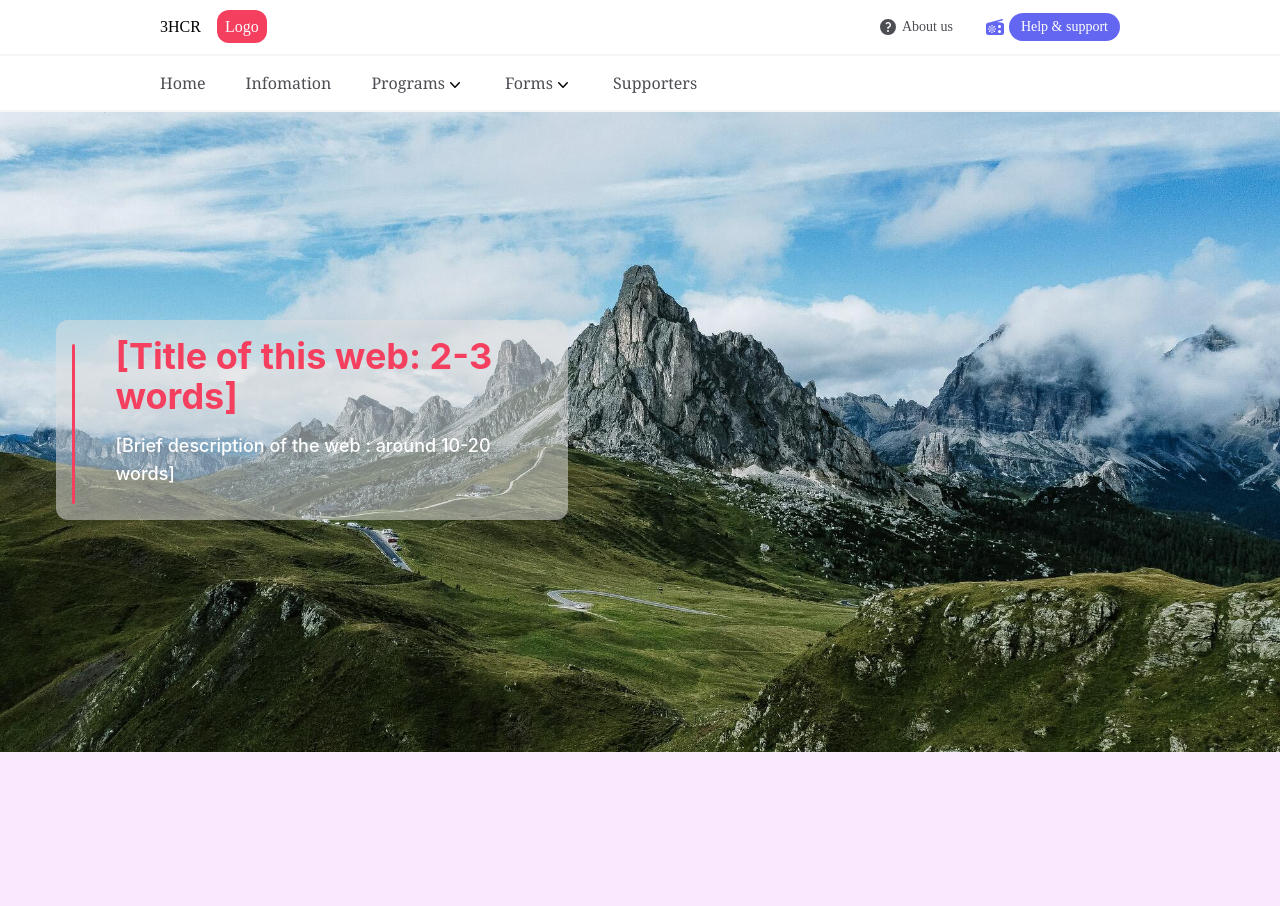
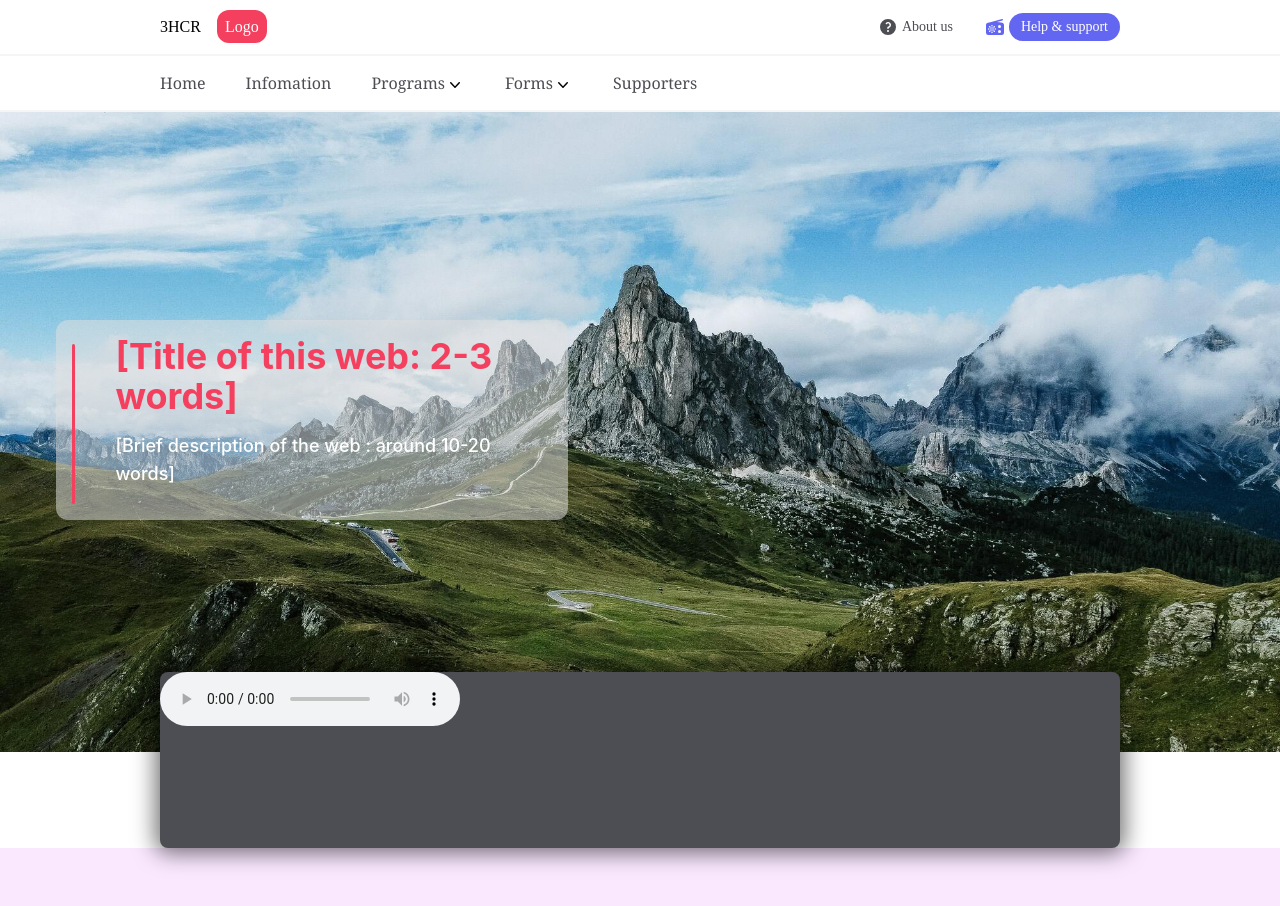
Before and after one commit to partyVic/3hrc, a React (Create React App) app in the folder client/: page / in a window 1280 px wide. Shown: the top 906 px of the page. Built offline with nearby package versions, Linux system fonts and the light colour scheme.

Commit message:
Working on audio player

```diff
--- /dev/null
+++ b/client/src/components/radio/Radio.js
@@ -0,0 +1,17 @@
+import React from 'react'
+import AUDIO_URL from '../../dataBase/audioUrl'
+
+const Radio = () => {
+    return (
+        <div>
+
+            <audio
+
+                controls
+                src={AUDIO_URL}>
+            </audio>
+        </div>
+    )
+}
+
+export default Radio
--- /dev/null
+++ b/client/src/dataBase/audioUrl.js
@@ -0,0 +1,3 @@
+const AUDIO_URL = 'http://198.74.51.37:9998/;'
+
+export default AUDIO_URL
--- a/client/src/screens/HomeScreen.js
+++ b/client/src/screens/HomeScreen.js
@@ -1,5 +1,7 @@
 import React from 'react'
 import Introduction from '../components/introduction/Introduction'
+import Radio from '../components/radio/Radio'
+import './homescreen.css'
 
 const HomeScreen = () => {
   return (
@@ -10,6 +12,21 @@ const HomeScreen = () => {
       '>
         <Introduction />
       </div>
+
+    {/* //! parent div: set to relative */}
+      <div className='
+      md:h-44
+      w-full h-24 relative
+      '>
+        {/* //! child div: set to -margin to goes on top of other div */}
+        <div className='
+        HomeScreen-Radio
+        w-11/12 h-full bg-[#4d4d54] rounded-lg -mt-12 mx-auto
+        md:w-3/4 md:-mt-20
+        '>
+          <Radio />
+        </div>
+      </div>
       <div className='h-96 bg-fuchsia-100'></div>
       <div className='h-96 bg-fuchsia-100'></div>
       <div className='h-96 bg-fuchsia-100'></div>
--- /dev/null
+++ b/client/src/screens/homescreen.css
@@ -0,0 +1,4 @@
+.HomeScreen-Radio {
+    -webkit-box-shadow: 0px 0px 22px 5px rgba(0, 0, 0, 0.55);
+    box-shadow: 0px 0px 22px 5px rgba(0, 0, 0, 0.55);
+}
```
